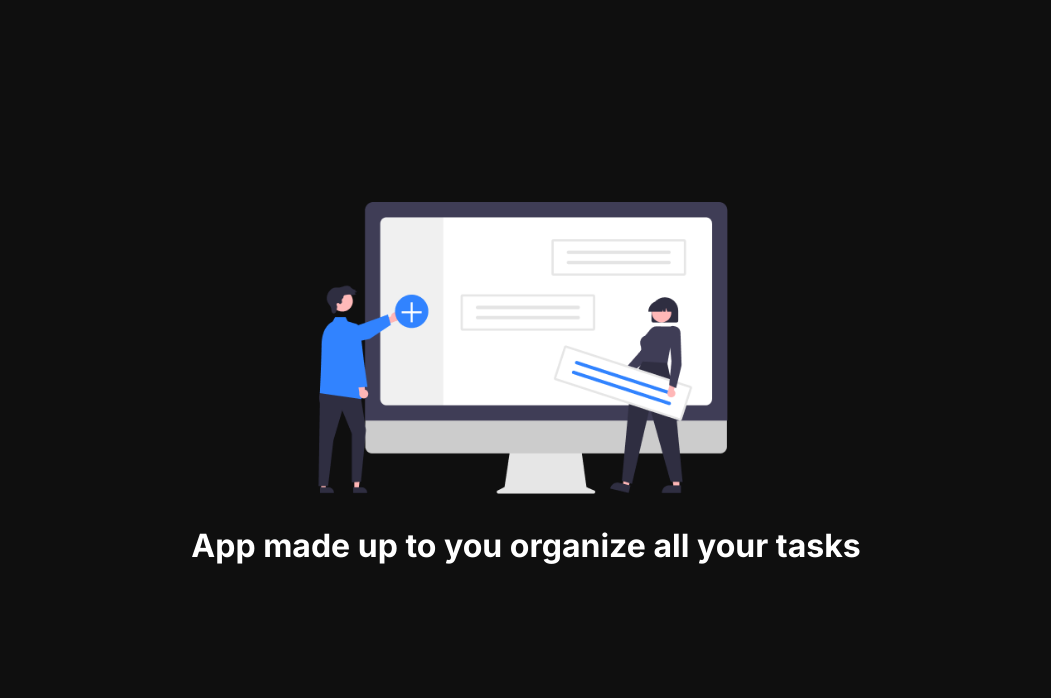
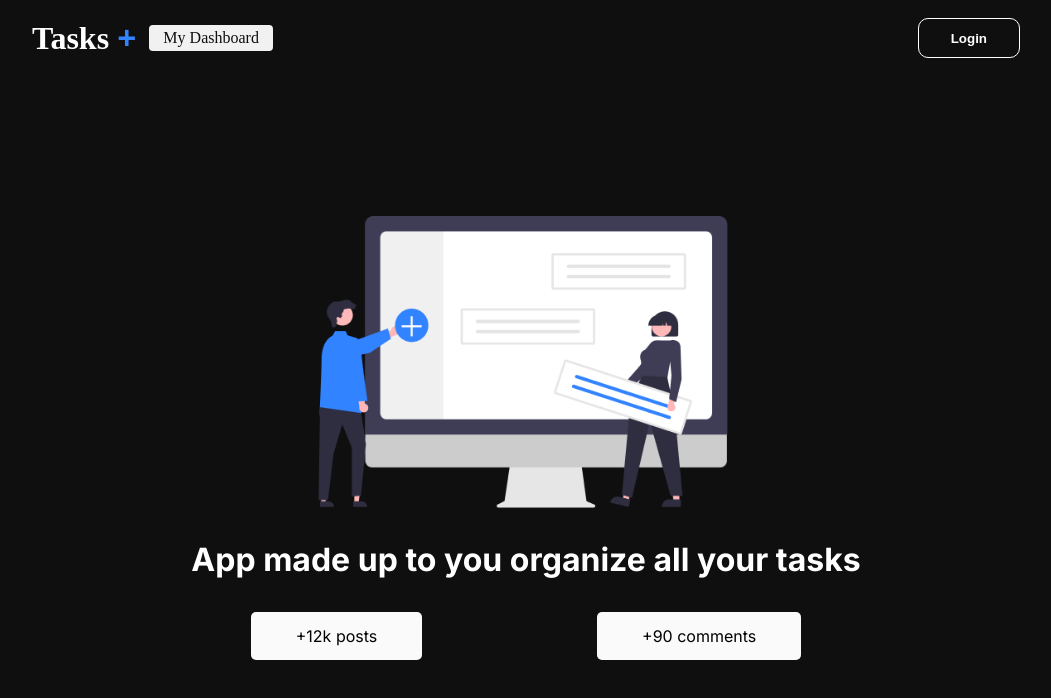
Before and after one commit to EoBryanDev/tasks_next-first-app, a Next.js app: page / in a window 1280 px wide. Shown: the top 698 px of the page, without its empty margins (114-1165 px from the left). Built offline with nearby package versions, Linux system fonts and the light colour scheme.

Commit message:
Building Navbar

```diff
--- /dev/null
+++ b/src/components/Header/index.tsx
@@ -0,0 +1,25 @@
+import Link from "next/link";
+import styles from "./styles.module.css";
+
+const Header: React.FC = () => {
+  return (
+    <header className={styles.header}>
+      <section className={styles.content}>
+        <nav className={styles.nav}>
+          <Link href='/'>
+            <h1 className={styles.logo}>Tasks <span>+</span></h1>
+          </Link>
+          <Link href='/dashboard' className={styles.link}>My Dashboard
+          </Link>
+        </nav>
+
+
+        <button type="button" className={styles.loginButton}>
+            <span>Login</span>
+        </button>
+
+      </section>
+    </header>
+  );
+};
+export default Header;
--- /dev/null
+++ b/src/components/Header/styles.module.css
@@ -0,0 +1,96 @@
+.header {
+    width: 100%;
+    height: 76px;
+    background-color: #0f0f0f;
+    display: flex;
+    align-items: center;
+    justify-content: center;
+}
+
+.content {
+    padding: 0 18px;
+    width: 100%;
+    max-width: 1024px;
+    display: flex;
+    align-items: center;
+    justify-content: space-between;
+}
+
+.content a {
+    text-decoration: none;
+}
+
+.logo {
+    color: #fff;
+    font-size: 32px;
+}
+
+.logo span {
+    color: #3183ff;
+    font-weight: 1000;
+}
+
+/* .loginButton {
+    background: transparent;
+    padding: 8px 32px;
+
+    color: #fff;
+    border: 1.5px solid #fff;
+    cursor: pointer;
+}
+.loginButton:hover{
+    animation: 2s infinite slide;
+} */
+
+.loginButton {
+    background: transparent;
+    padding: 8px 32px;
+    height: 40px;
+    border-radius: 10px;
+    color: #fff;
+    border: 1.5px solid #fff;
+    position: relative;
+    transition: all .35s;
+    cursor:pointer;
+    font-weight: 600;
+}
+.loginButton span{
+    position: relative;
+    z-index: 2;
+  }
+.loginButton:after {
+    position: absolute;
+    border-radius:10px ;
+    content: "";
+    top: 0;
+    left: 0;
+    width: 0;
+    margin: 0px 2px 0px 0px;
+    height: 100%;
+    background: #3183ff;
+    transition: all .03s;
+}
+
+.loginButton:hover {
+    color: #fff;
+    border-radius: 10px;
+
+}
+
+.loginButton:hover:after {
+
+    width: 100%;
+    border-radius: 10px;
+}
+.nav {
+    display: flex;
+    align-items: center;
+}
+
+.link{
+    background-color: #f1f1f1;
+    color: #0f0f0f;
+    padding: 4px 14px;
+    margin: 0 14px;
+    border-radius: 4px;
+}
--- a/src/pages/_app.tsx
+++ b/src/pages/_app.tsx
@@ -1,6 +1,12 @@
-import '@/styles/globals.css'
-import type { AppProps } from 'next/app'
+import Header from "@/components/Header";
+import "@/styles/globals.css";
+import type { AppProps } from "next/app";
 
 export default function App({ Component, pageProps }: AppProps) {
-  return <Component {...pageProps} />
+  return (
+    <>
+      <Header />
+      <Component {...pageProps} />
+    </>
+  );
 }
--- a/src/pages/index.tsx
+++ b/src/pages/index.tsx
@@ -25,6 +25,15 @@ export default function Home() {
         <h1 className={styles.title}>
           App made up to you organize all your tasks
         </h1>
+
+        <div className={styles.infoContent}>
+          <section className={styles.box}>
+            <span>+12k posts</span>
+          </section>
+          <section className={styles.box}>
+            <span>+90 comments</span>
+          </section>
+        </div>
       </main>
     </div>
   );
--- a/src/styles/home.module.css
+++ b/src/styles/home.module.css
@@ -1,7 +1,7 @@
 .container {
   background-color: #0f0f0f;
   width: 100%;
-  height: 100vh;
+  height: calc(100vh - 76px);
   display: flex;
   justify-content: center;
   align-items: center;
@@ -28,3 +28,37 @@
   margin: 28px;
   line-height: 150%;
 }
+
+.infoContent {
+  display: flex;
+  align-items: center;
+  justify-content: space-around;
+}
+
+.box {
+  background-color: #fafafa;
+  padding: 14px 45px;
+  border-radius: 5px;
+  transition: 0.4s;
+}
+
+.box:hover {
+  transform: scale(1.04);
+}
+
+@media screen and (max-width: 580px){
+  .hero {
+    max-width: 80%;
+  }
+  .title {
+    font-size: 24px;
+  }
+  .infoContent {
+    flex-direction: column;
+  }
+  .box {
+    width: 80%;
+    margin-bottom: 14px;
+    text-align: center;
+  }
+}
```
